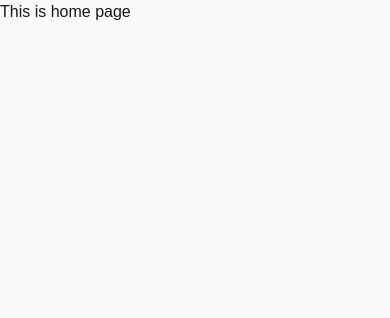
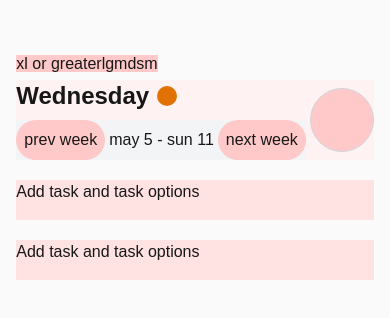
Before and after one commit to SarkarShubhdeep/WeekWise, a Next.js app in the folder weekwise/: page /home in a window 390 px wide. Shown: the top 318 px of the page. Built offline with nearby package versions, Linux system fonts and the light colour scheme.

Commit message:
Created HomePage
Divided key sections

```diff
--- a/weekwise/src/app/auth/page.tsx
+++ b/weekwise/src/app/auth/page.tsx
@@ -31,7 +31,7 @@ export default function AuthPage() {
 
                 <div className="flex gap-4 lg:flex-row sm:flex-col items-start">
                     {/* //? Sign up / sign in container */}
-                    <div className="space-y-2 bg-white border-gray-200 border-1 flex-1 rounded-3xl p-5 min-w-[400]">
+                    <div className="space-y-2 bg-white border-gray-200 border-1 rounded-3xl p-5 w-[400]">
                         <div className="text-xl mb-6">
                             Sign into your account
                         </div>
@@ -41,7 +41,7 @@ export default function AuthPage() {
                             placeholder="Email"
                             type="email"
                         />
-                        <div className="flex items-center gap-2">
+                        <div className="flex items-center">
                             <input
                                 className="rounded-xl p-2 border-1 border-gray-200 w-full"
                                 placeholder="Password"
@@ -78,7 +78,7 @@ export default function AuthPage() {
                     </div>
 
                     {/* // ? Sign Up container */}
-                    <div className="space-y-2 bg-white border-gray-200 border-1 flex-1 rounded-3xl p-5 min-w-[400]">
+                    <div className="space-y-2 bg-white border-gray-200 border-1 rounded-3xl p-5 w-[400]">
                         <div className="text-xl mb-6">Or create an account</div>
 
                         <input
@@ -91,7 +91,7 @@ export default function AuthPage() {
                             placeholder="Your name"
                             type="text"
                         />
-                        <div className="flex items-center gap-2">
+                        <div className="flex items-center">
                             <input
                                 className="rounded-xl p-2 border-1 border-gray-200 w-full"
                                 placeholder="Set a password"
--- a/weekwise/src/app/globals.css
+++ b/weekwise/src/app/globals.css
@@ -28,6 +28,6 @@ body {
 div,
 button,
 a {
-    /* background: #ff000010;
-    border: 0.1px dashed #ff0000; */
+    /* background: #ff000010; */
+    /* border: 0.1px dashed #ff0000; */
 }
--- a/weekwise/src/app/home/page.tsx
+++ b/weekwise/src/app/home/page.tsx
@@ -1,4 +1,64 @@
 import React from "react";
+
 export default function HomePage() {
-    return <div>This is home page</div>;
+    return (
+        <div className="flex flex-col m-auto w-11/12 lg:w-9/12 md:w-10/12 sm:w-11/12 h-full mt-20">
+            <div className="relative w-full">
+                <div className="absolute bottom-1 w-full">
+                    <span className="bg-red-200 lg:hidden md:hidden sm:hidden xl:block">
+                        xl or greater
+                    </span>
+                    <span className="bg-red-200 lg:block md:hidden sm:hidden xl:hidden">
+                        lg
+                    </span>
+                    <span className="bg-red-200 lg:hidden md:block sm:hidden xl:hidden">
+                        md
+                    </span>
+                    <span className="bg-red-200 lg:hidden md:hidden sm:block xl:hidden">
+                        sm
+                    </span>
+                </div>
+            </div>
+
+            {/* //? --------TOP NAV--------- */}
+            <nav className="flex items-center w-full justify-between bg-red-50">
+                {/* //? Today's day
+                // todo: on click will switch view to current week
+                */}
+                <div className="flex flex-col gap-2 w-fit">
+                    <div className="flex items-center text-2xl font-bold gap-2">
+                        Wednesday
+                        <div className="h-5 w-5 bg-amber-600 rounded-full"></div>
+                    </div>
+
+                    <div className="flex items-center gap-1 bg-gray-100">
+                        <button className="hover:bg-gray-700 hover:text-white p-2 bg-red-200 rounded-full">
+                            prev week
+                        </button>
+                        may 5 - sun 11
+                        <button className="hover:bg-gray-700 hover:text-white p-2 bg-red-200 rounded-full">
+                            next week
+                        </button>
+                    </div>
+                </div>
+
+                {/* //? Today's day
+                // todo: on click will switch view to current week
+                */}
+                <div className="flex flex-col gap-2">
+                    <div className="h-16 w-16 bg-red-200 border-1 border-gray-300 rounded-full"></div>
+                </div>
+            </nav>
+
+            {/* //? --------ADD NEW TASK BAR & TASK OPTIONS--------- */}
+            <div className="w-full h-10 bg-red-100 mt-5">
+                Add task and task options
+            </div>
+
+            {/* //? --------WEEK / DAYS (min 2 days, max 7 days) TASKS SECTION--------- */}
+            <div className="w-full h-10 bg-red-100 mt-5">
+                Add task and task options
+            </div>
+        </div>
+    );
 }
```
